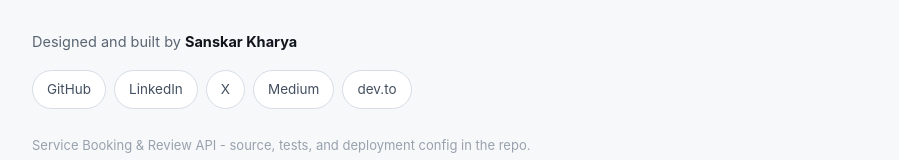
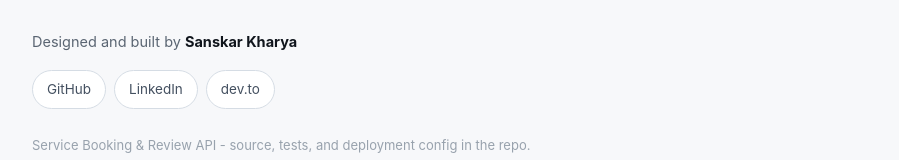
Before and after one commit to MaybeSomeone-arc18/booking-review-api, a plain HTML site: page app/static/landing.html in a window 1280 px wide. Shown: the part 2023-2183 px from the top of the page, without its empty margins (190-1089 px from the left). Drawn offline with Linux system fonts and the light colour scheme; no server answers.

Commit message:
Remove X and Medium chips from landing footer
Removed links to X and Medium from the footer.

```diff
--- a/app/static/landing.html
+++ b/app/static/landing.html
@@ -179,8 +179,6 @@
     <div class="socials">
       <a href="https://github.com/MaybeSomeone-arc18">GitHub</a>
       <a href="https://www.linkedin.com/in/sanskar-kharya-614301310/">LinkedIn</a>
-      <a href="https://x.com/MaybeSansk">X</a>
-      <a href="https://medium.com/@maybesomeone7483">Medium</a>
       <a href="https://dev.to/sansk_ya">dev.to</a>
     </div>
     <div class="fine">Service Booking &amp; Review API - source, tests, and deployment config in the repo.</div>
```
